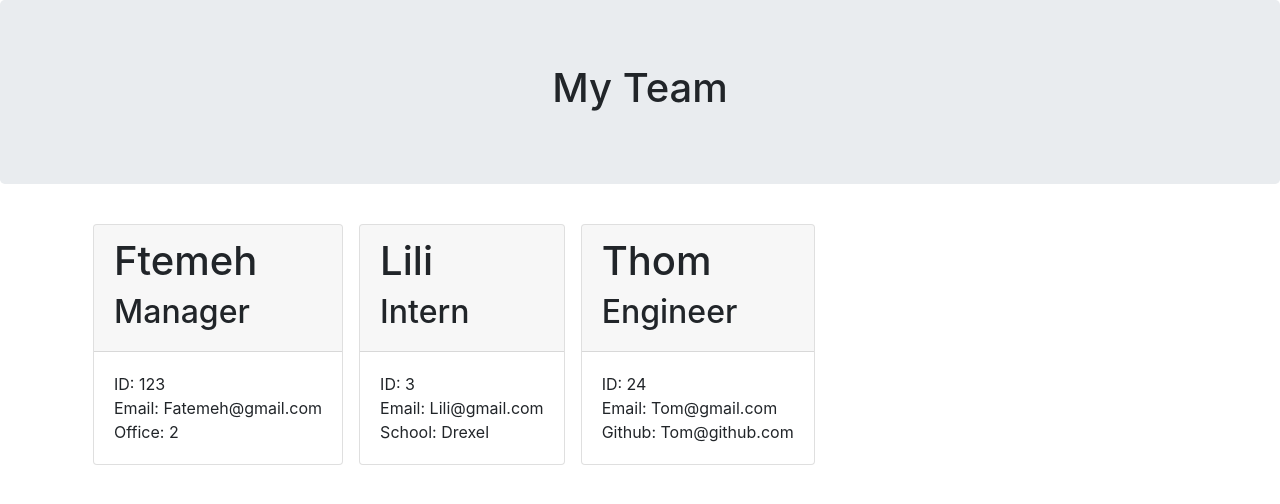
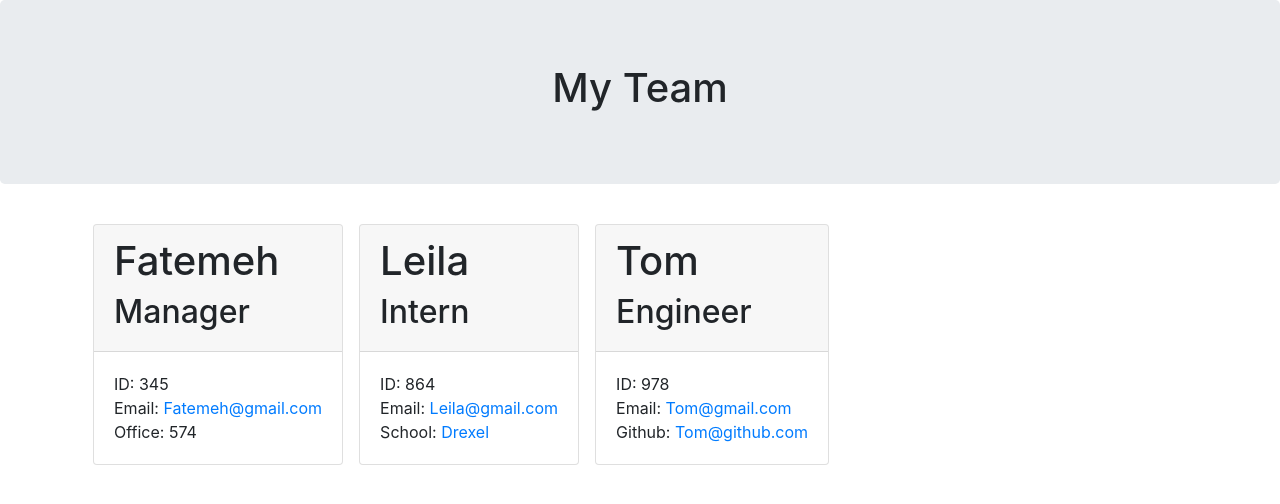
Before and after one commit to FatemehNiaz/Team-Profile-, a website: page team.html in a window 1280 px wide. Drawn offline with nearby package versions, Linux system fonts and the light colour scheme.

```diff
--- a/lib/htmlValues.js
+++ b/lib/htmlValues.js
@@ -63,7 +63,7 @@
         <br />
         Email: <a href="mailto:${data.email}">${data.email}</a>
         <br />
-        School: <a href="https:github.com/${engineer.github}">${data.school}</a>
+        School: <a href="https://github.com/${engineer.github}">${data.school}</a>
       </div>
     </div>
   `;
@@ -81,7 +81,7 @@
         <br />
         Email: <a href="mailto:${data.email}">${data.email}</a>
         <br />
-        Github: <a href="https:github.com/${engineer.github}">${data.github}</a>
+        Github: <a href="https://github.com/${engineer.github}">${data.github}</a>
       </div>
     </div>
   `;
--- a/team.html
+++ b/team.html
@@ -22,43 +22,43 @@
           <div class="row">
     <div class="card m-2">
       <div class="card-header">
-        <h1>Ftemeh</h1>
+        <h1>Fatemeh</h1>
         <h2>Manager</h2>
       </div>
       <div class="card-body">
-        ID: 123
+        ID: 345
         <br />
-        Email: Fatemeh@gmail.com
+        Email: <a href="mailto:Fatemeh@gmail.com">Fatemeh@gmail.com</a>
         <br />
-        Office: 2
+        Office: 574
       </div>
     </div>
 
     <div class="card m-2">
       <div class="card-header">
-        <h1>Lili</h1>
+        <h1>Leila</h1>
         <h2>Intern</h2>
       </div>
       <div class="card-body">
-        ID: 3
+        ID: 864
         <br />
-        Email: Lili@gmail.com
+        Email: <a href="mailto:Leila@gmail.com">Leila@gmail.com</a>
         <br />
-        School: Drexel
+        School: <a href="https://github.com/Tom@github.com">Drexel</a>
       </div>
     </div>
 
     <div class="card m-2">
       <div class="card-header">
-        <h1>Thom</h1>
+        <h1>Tom</h1>
         <h2>Engineer</h2>
       </div>
       <div class="card-body">
-        ID: 24
+        ID: 978
         <br />
-        Email: Tom@gmail.com
+        Email: <a href="mailto:Tom@gmail.com">Tom@gmail.com</a>
         <br />
-        Github: Tom@github.com
+        Github: <a href="https://github.com/Tom@github.com">Tom@github.com</a>
       </div>
     </div>
 
```
Also changed, not shown: README.md.
